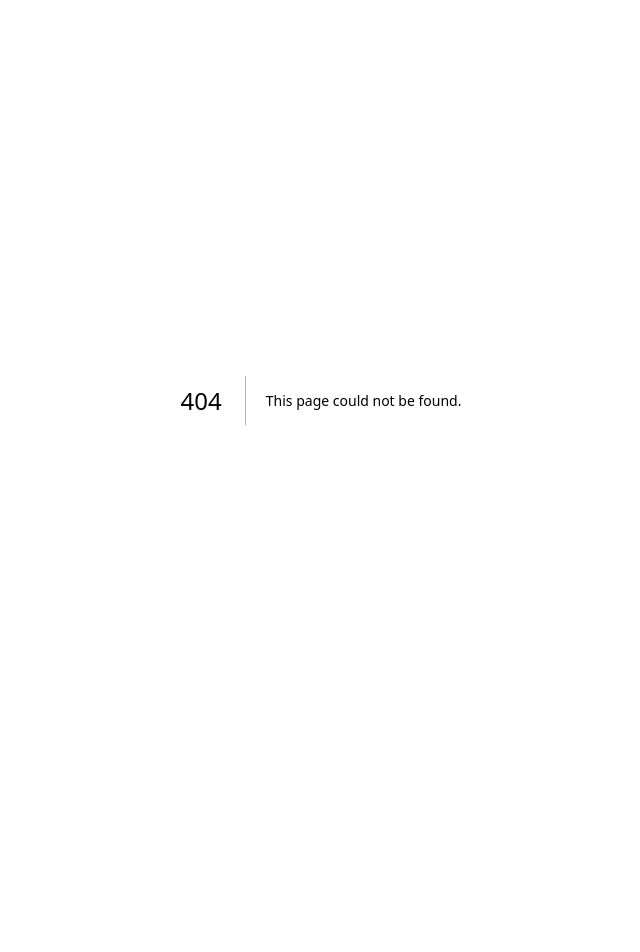
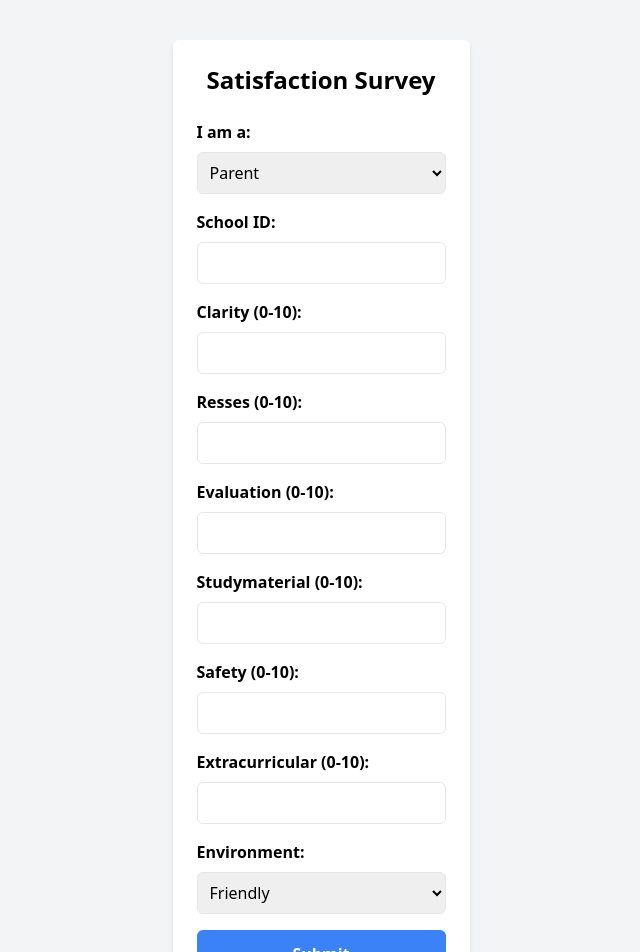
Before and after one commit to ankitku3101/Shrusti-Hack, a Next.js app: page /satisfaction in a window 1280 px wide. Before the commit this address had no page. Shown: the top 952 px of the page, without its empty margins (319-959 px from the left). Before the commit the page ends 800 px from the top, so only its background shows below. Built offline with nearby package versions, Linux system fonts and the light colour scheme.

Commit message:
satisfaction form school id conflicts

```diff
--- /dev/null
+++ b/app/satisfaction/page.tsx
@@ -0,0 +1,11 @@
+import Satisfaction from "@/components/Satisfaction";
+
+const SatisfactionPage = () => {
+  return (
+    <div className="min-h-screen bg-gray-100 flex items-center justify-center">
+      <Satisfaction />
+    </div>
+  );
+};
+
+export default SatisfactionPage;
--- /dev/null
+++ b/components/Satisfaction.tsx
@@ -0,0 +1,129 @@
+"use client";
+
+import React, { useState } from "react";
+import axios from "axios";
+
+const SatisfactionSurveyForm = () => {
+  const [formData, setFormData] = useState({
+    role: "Parent", // Default selection
+    ofschool: "",
+    clarity: "",
+    resses: "",
+    evaluation: "",
+    studymaterial: "",
+    safety: "",
+    extracurricular: "",
+    environment: "Friendly", // Default selection
+  });
+
+  const [message, setMessage] = useState("");
+
+  const handleChange = (e) => {
+    const { name, value } = e.target;
+    setFormData({
+      ...formData,
+      [name]: value,
+    });
+  };
+
+  const handleSubmit = async (e) => {
+    e.preventDefault();
+    try {
+      const response = await axios.post("/api/system-admin-dashboard", formData);
+      setMessage(response.data.message);
+    } catch (error) {
+      setMessage(error.response?.data?.message || "An error occurred.");
+    }
+  };
+
+  return (
+    <div className="max-w-lg mx-auto p-6 bg-white shadow-md rounded-md mt-10">
+      <h1 className="text-2xl font-bold mb-6 text-center">Satisfaction Survey</h1>
+
+      {message && (
+        <p
+          className={`text-center mb-4 font-semibold ${
+            message.includes("Thank you") ? "text-green-500" : "text-red-500"
+          }`}
+        >
+          {message}
+        </p>
+      )}
+
+      <form onSubmit={handleSubmit}>
+        {/* Role Selection */}
+        <label className="block mb-2 font-semibold">I am a:</label>
+        <select
+          name="role"
+          value={formData.role}
+          onChange={handleChange}
+          className="w-full p-2 mb-4 border rounded-md"
+        >
+          <option value="Parent">Parent</option>
+          <option value="Student">Student</option>
+        </select>
+
+        {/* ofschool */}
+        <label className="block mb-2 font-semibold">School ID:</label>
+        <input
+          type="text"
+          name="ofschool"
+          value={formData.ofschool}
+          onChange={handleChange}
+          className="w-full p-2 mb-4 border rounded-md"
+          required
+        />
+
+        {/* Numeric Fields */}
+        {[
+          "clarity",
+          "resses",
+          "evaluation",
+          "studymaterial",
+          "safety",
+          "extracurricular",
+        ].map((field) => (
+          <div key={field}>
+            <label className="block mb-2 font-semibold capitalize">
+              {field} (0-10):
+            </label>
+            <input
+              type="number"
+              name={field}
+              value={formData[field]}
+              onChange={handleChange}
+              min="0"
+              max="10"
+              className="w-full p-2 mb-4 border rounded-md"
+              required
+            />
+          </div>
+        ))}
+
+        {/* Environment */}
+        <label className="block mb-2 font-semibold">Environment:</label>
+        <select
+          name="environment"
+          value={formData.environment}
+          onChange={handleChange}
+          className="w-full p-2 mb-4 border rounded-md"
+        >
+          <option value="Friendly">Friendly</option>
+          <option value="Average">Average</option>
+          <option value="Depressive">Depressive</option>
+          <option value="Hostile">Hostile</option>
+        </select>
+
+        {/* Submit Button */}
+        <button
+          type="submit"
+          className="w-full bg-blue-500 text-white p-3 rounded-md font-semibold hover:bg-blue-600"
+        >
+          Submit
+        </button>
+      </form>
+    </div>
+  );
+};
+
+export default SatisfactionSurveyForm;
```
